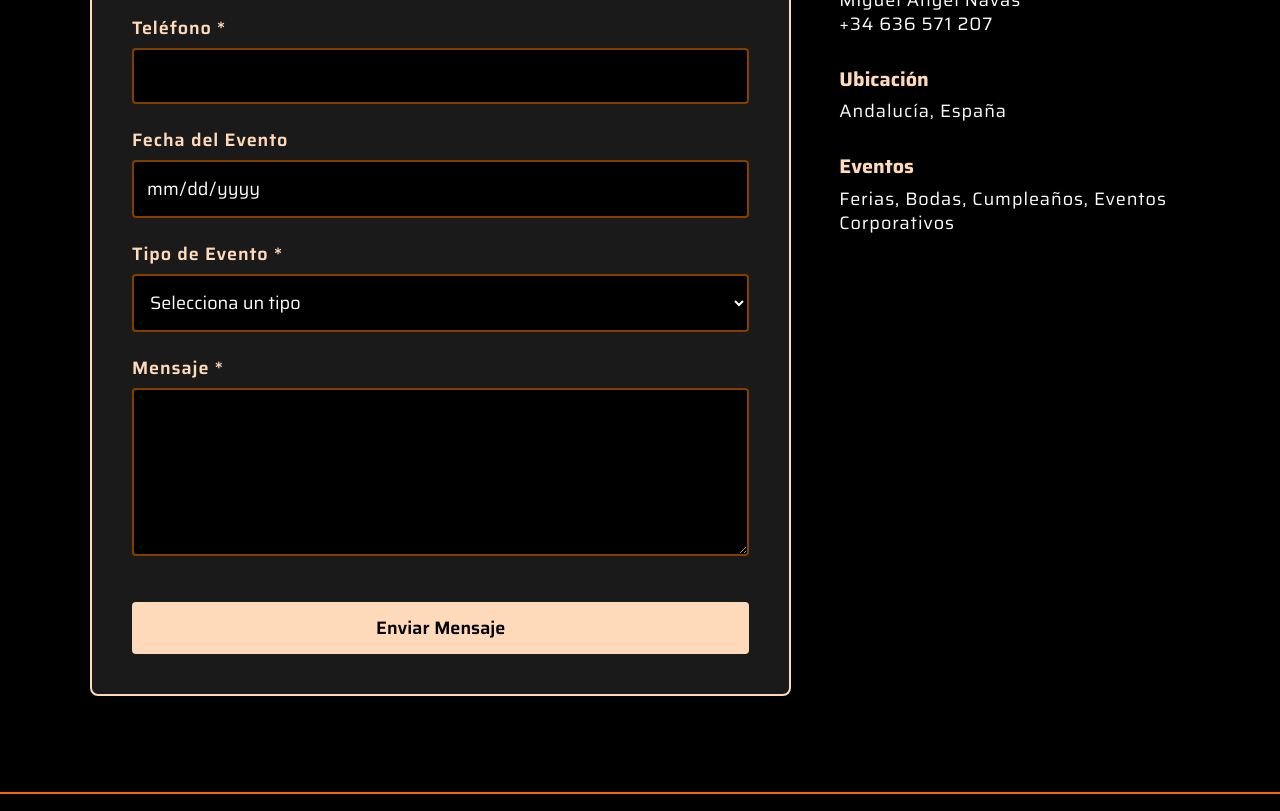
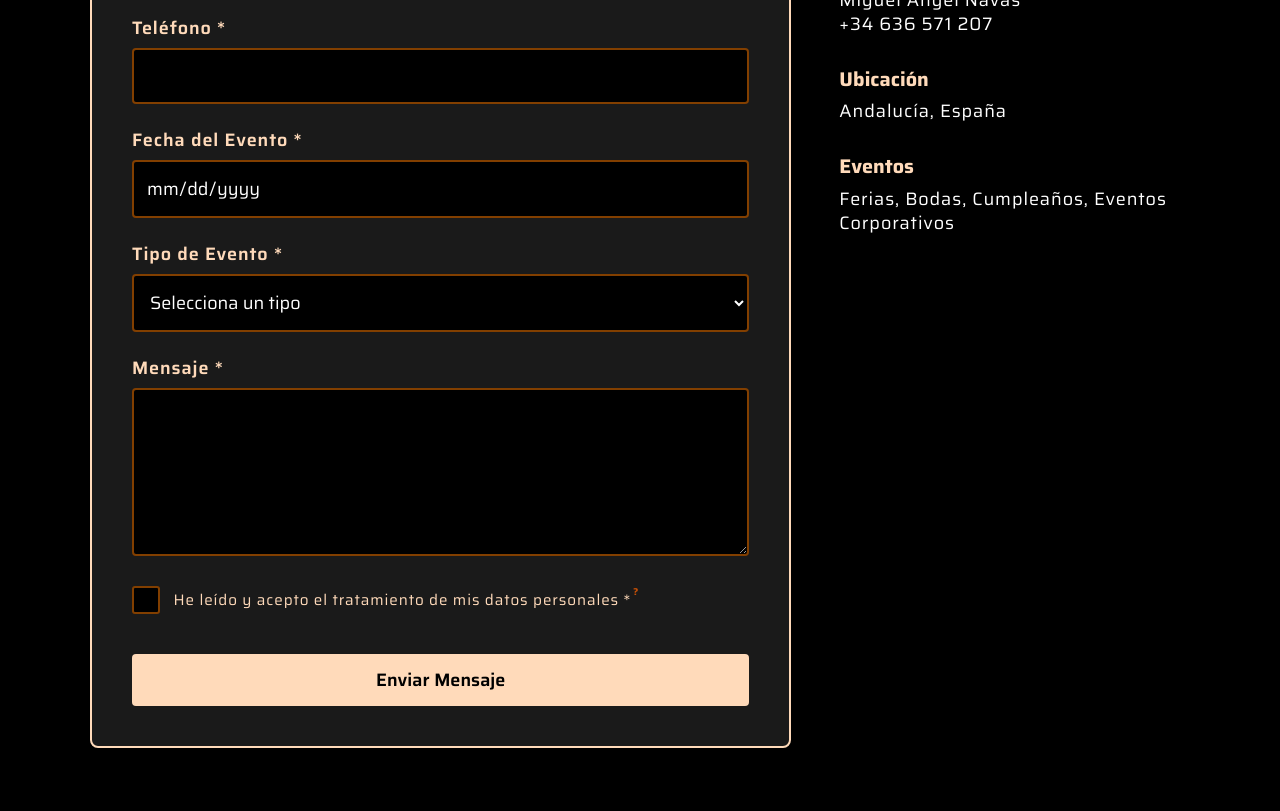
Before and after one commit to Izshin/Elegidos, a React (Vite) app: page /contacto in a window 1280 px wide. Shown: the part 560-1371 px from the top of the page. Built offline with nearby package versions, Linux system fonts and the light colour scheme.

Commit message:
Add consent checkbox and validation to Contact form; update LaOrquesta and Home components for improved content

```diff
--- a/src/components/Contacto.css
+++ b/src/components/Contacto.css
@@ -143,6 +143,192 @@
   }
 }
 
+.consent-group {
+  margin-bottom: 1.5rem;
+}
+
+.consent-row {
+  display: flex;
+  align-items: center;
+  gap: 0.85rem;
+}
+
+.consent-label {
+  display: flex;
+  align-items: center;
+  gap: 1.1rem;
+  color: var(--color-primary);
+  font-size: 0.95rem;
+  cursor: pointer;
+  flex: 1;
+  line-height: 1.4;
+}
+
+.consent-text {
+  color: var(--color-accent);
+  font-size: 0.95rem;
+  line-height: 1.4;
+  cursor: default;
+  user-select: none;
+}
+
+/* Checkbox personalizado */
+.consent-label input[type='checkbox'],
+#consent {
+  appearance: none;
+  -webkit-appearance: none;
+  width: 17px;
+  height: 17px;
+  min-width: 17px;
+  margin-top: 0;
+  vertical-align: middle;
+  border: 2px solid var(--color-secondary);
+  border-radius: 3px;
+  background-color: var(--color-black);
+  cursor: pointer;
+  transition: background 0.2s, border-color 0.2s, box-shadow 0.2s;
+  position: relative;
+  flex-shrink: 0;
+}
+
+.consent-label input[type='checkbox']:checked,
+#consent:checked {
+  background-color: var(--color-accent);
+  border-color: var(--color-accent);
+  box-shadow: none;
+}
+
+.consent-label input[type='checkbox']:checked::after,
+#consent:checked::after {
+  content: '';
+  position: absolute;
+  left: 50%;
+  top: 45%;
+  width: 5px;
+  height: 10px;
+  border: 2.5px solid var(--color-secondary);
+  border-top: none;
+  border-left: none;
+  transform: translate(-50%, -50%) rotate(45deg);
+}
+
+.consent-label input[type='checkbox'].checkbox-hovered,
+#consent.checkbox-hovered {
+  border-color: var(--color-accent);
+  box-shadow: 0 0 10px rgba(255, 218, 186, 0.3);
+}
+
+#consent.checkbox-alert {
+  border-color: #e53e3e;
+  box-shadow: 0 0 12px rgba(229, 62, 62, 0.6);
+  animation: checkbox-shake 0.4s ease;
+}
+
+@keyframes checkbox-shake {
+  0%, 100% { transform: translateX(0); }
+  20% { transform: translateX(-4px); }
+  40% { transform: translateX(4px); }
+  60% { transform: translateX(-3px); }
+  80% { transform: translateX(3px); }
+}
+
+.consent-text-wrap {
+  position: relative;
+  display: inline;
+}
+
+.rgpd-tooltip-btn {
+  position: relative;
+  top: -4px;
+  background: transparent;
+  color: var(--color-primary);
+  border: none;
+  font-size: 0.62rem;
+  font-weight: 700;
+  cursor: pointer;
+  padding: 0;
+  margin-left: 2px;
+  vertical-align: super;
+  transition: color 0.2s;
+  flex-shrink: 0;
+  opacity: 0.75;
+  letter-spacing: 0;
+}
+
+.rgpd-tooltip-btn:hover {
+  color: var(--color-accent);
+  opacity: 1;
+}
+
+.rgpd-tooltip {
+  margin-top: 0.75rem;
+  background: #1e1e1e;
+  border-radius: 8px;
+  padding: 1rem 1.25rem;
+  font-size: 0.82rem;
+  color: rgba(255, 255, 255, 0.85);
+  line-height: 1.65;
+  box-shadow: 0 4px 20px rgba(0, 0, 0, 0.5);
+}
+
+.rgpd-tooltip strong {
+  color: var(--color-accent);
+  font-size: 0.85rem;
+}
+
+.rgpd-tooltip .rgpd-title {
+  display: block;
+  margin-bottom: 0.5rem;
+}
+
+.rgpd-tooltip p {
+  margin: 0.5rem 0 0;
+}
+
+.rgpd-tooltip-close {
+  margin-top: 0.85rem;
+  background: transparent;
+  border: 2px solid var(--color-accent);
+  color: var(--color-accent);
+  border-radius: 4px;
+  padding: 0.35rem 1rem;
+  font-size: 0.85rem;
+  font-weight: 600;
+  cursor: pointer;
+  transition: all 0.3s ease;
+  display: block;
+  width: fit-content;
+  font-family: var(--font-family);
+}
+
+.rgpd-tooltip-close:hover {
+  background: var(--color-accent);
+  color: var(--color-black);
+}
+
+.form-group input.input-error,
+.form-group select.input-error,
+.form-group textarea.input-error {
+  border-color: #e53e3e;
+  box-shadow: 0 0 8px rgba(229, 62, 62, 0.25);
+}
+
+.field-error {
+  display: none;
+}
+
+.validation-list {
+  margin: 0.4rem 0 0 0;
+  padding: 0;
+  list-style: none;
+  font-weight: 400;
+  font-size: 0.88rem;
+}
+
+.validation-list li {
+  margin-top: 0.2rem;
+}
+
 .status-message {
   margin-top: 1rem;
   padding: 0.8rem;
--- a/src/components/Contacto.tsx
+++ b/src/components/Contacto.tsx
@@ -14,16 +14,50 @@ const Contacto = () => {
     message: ''
   });
   const [status, setStatus] = useState<'idle' | 'sending' | 'success' | 'error'>('idle');
+  const [consent, setConsent] = useState(false);
+  const [showTooltip, setShowTooltip] = useState(false);
+  const [errors, setErrors] = useState<Partial<Record<keyof typeof formData, string>>>({});
+  const [validationMessage, setValidationMessage] = useState<string[]>([]);
+  const [checkboxHovered, setCheckboxHovered] = useState(false);
+  const [checkboxAlert, setCheckboxAlert] = useState(false);
+
+  const validate = () => {
+    const newErrors: Partial<Record<keyof typeof formData, string>> = {};
+    if (!formData.name.trim() || formData.name.trim().length < 2)
+      newErrors.name = 'Introduce tu nombre completo.';
+    if (!/^[^\s@]+@[^\s@]+\.[^\s@]+$/.test(formData.email))
+      newErrors.email = 'El email no tiene un formato válido.';
+    if (!/^[\d\s+\-.]{9,}$/.test(formData.phone.trim()))
+      newErrors.phone = 'El teléfono debe tener al menos 9 dígitos.';
+    if (!formData.eventType)
+      newErrors.eventType = 'Selecciona un tipo de evento.';
+    return newErrors;
+  };
 
   const handleChange = (e: React.ChangeEvent<HTMLInputElement | HTMLTextAreaElement | HTMLSelectElement>) => {
-    setFormData({
-      ...formData,
-      [e.target.name]: e.target.value
-    });
+    const { name, value } = e.target;
+    const updatedErrors = { ...errors, [name]: undefined };
+    setFormData({ ...formData, [name]: value });
+    setErrors(updatedErrors);
+    if (Object.values(updatedErrors).every(v => !v)) setValidationMessage([]);
   };
 
   const handleSubmit = async (e: React.FormEvent) => {
     e.preventDefault();
+
+    if (!consent) {
+      setCheckboxAlert(true);
+      setTimeout(() => setCheckboxAlert(false), 1500);
+      return;
+    }
+
+    const validationErrors = validate();
+    if (Object.keys(validationErrors).length > 0) {
+      setErrors(validationErrors);
+      setValidationMessage(Object.values(validationErrors) as string[]);
+      return;
+    }
+    setValidationMessage([]);
 
     const isMobile = /Android|webOS|iPhone|iPad|iPod|BlackBerry|IEMobile|Opera Mini/i.test(navigator.userAgent);
 
@@ -93,6 +127,7 @@ Os dejo mis datos y un poco más de información:
         eventType: '',
         message: ''
       });
+      setConsent(false);
       setTimeout(() => setStatus('idle'), 5000); // Reset status after 5 seconds
     } catch (error) {
       console.error('FAILED...', error);
@@ -137,8 +172,10 @@ Os dejo mis datos y un poco más de información:
                 name="name"
                 value={formData.name}
                 onChange={handleChange}
+                className={errors.name ? 'input-error' : ''}
                 required
               />
+
             </div>
 
             <div className="form-group">
@@ -149,8 +186,10 @@ Os dejo mis datos y un poco más de información:
                 name="email"
                 value={formData.email}
                 onChange={handleChange}
+                className={errors.email ? 'input-error' : ''}
                 required
               />
+
             </div>
 
             <div className="form-group">
@@ -161,18 +200,21 @@ Os dejo mis datos y un poco más de información:
                 name="phone"
                 value={formData.phone}
                 onChange={handleChange}
+                className={errors.phone ? 'input-error' : ''}
                 required
               />
+
             </div>
 
             <div className="form-group">
-              <label htmlFor="date">Fecha del Evento</label>
+              <label htmlFor="date">Fecha del Evento *</label>
               <input
                 type="date"
                 id="date"
                 name="date"
                 value={formData.date}
                 onChange={handleChange}
+                required
               />
             </div>
 
@@ -183,6 +225,7 @@ Os dejo mis datos y un poco más de información:
                 name="eventType"
                 value={formData.eventType}
                 onChange={handleChange}
+                className={errors.eventType ? 'input-error' : ''}
                 required
               >
                 <option value="">Selecciona un tipo</option>
@@ -192,6 +235,7 @@ Os dejo mis datos y un poco más de información:
                 <option value="corporativo">Evento Corporativo</option>
                 <option value="otro">Otro</option>
               </select>
+
             </div>
 
             <div className="form-group">
@@ -201,9 +245,45 @@ Os dejo mis datos y un poco más de información:
                 name="message"
                 value={formData.message}
                 onChange={handleChange}
+                className={errors.message ? 'input-error' : ''}
                 rows={5}
                 required
               ></textarea>
+
+            </div>
+
+            <div className="form-group consent-group">
+              <div className="consent-row">
+                <input
+                  type="checkbox"
+                  id="consent"
+                  checked={consent}
+                  onChange={(e) => setConsent(e.target.checked)}
+                  onMouseEnter={() => setCheckboxHovered(true)}
+                  onMouseLeave={() => setCheckboxHovered(false)}
+                  className={`${checkboxHovered ? 'checkbox-hovered' : ''} ${checkboxAlert ? 'checkbox-alert' : ''}`}
+                />
+                <span className="consent-text">
+                  He leído y acepto el tratamiento de mis datos personales *
+                  <button
+                    type="button"
+                    className="rgpd-tooltip-btn"
+                    onClick={(e) => { e.preventDefault(); setShowTooltip(!showTooltip); }}
+                    aria-label="Información sobre protección de datos"
+                  >
+                    ?
+                  </button>
+                </span>
+              </div>
+              {showTooltip && (
+                <div className="rgpd-tooltip">
+                  <strong className="rgpd-title">Información sobre protección de datos (RGPD)</strong>
+                  <p>Los datos que nos facilites (nombre, email, teléfono y mensaje) se envían directamente a <strong>Orquesta Elegidos</strong> con el único fin de atender tu solicitud de contratación.</p>
+                  <p>El envío se realiza a través de <strong>EmailJS</strong>, un servicio de terceros, y el sitio está alojado en <strong>GitHub Pages</strong>. Ambos servicios tienen servidores en Estados Unidos. Esta transferencia internacional está amparada bajo las garantías del RGPD de la UE mediante las cláusulas contractuales tipo aprobadas por la Comisión Europea.</p>
+                  <p>Tus datos no serán cedidos a terceros ni usados para fines publicitarios. Puedes ejercer tus derechos de acceso, rectificación y supresión escribiendo a <strong>elegidos.gerencia@gmail.com</strong>.</p>
+                  <button type="button" className="rgpd-tooltip-close" onClick={() => setShowTooltip(false)}>Cerrar</button>
+                </div>
+              )}
             </div>
 
             <motion.button
@@ -215,6 +295,15 @@ Os dejo mis datos y un poco más de información:
             >
               {status === 'sending' ? 'Enviando...' : 'Enviar Mensaje'}
             </motion.button>
+
+            {validationMessage.length > 0 && (
+              <div className="status-message error">
+                <strong>Por favor, corrige los siguientes errores:</strong>
+                <ul className="validation-list">
+                  {validationMessage.map((msg, i) => <li key={i}>{msg}</li>)}
+                </ul>
+              </div>
+            )}
 
             {status === 'success' && (
               <p className="status-message success">¡Mensaje enviado con éxito! Te contactaremos pronto.</p>
--- a/src/components/LaOrquesta.tsx
+++ b/src/components/LaOrquesta.tsx
@@ -14,7 +14,7 @@ const LaOrquesta = () => {
           animate={{ y: 0, opacity: 1 }}
           transition={{ duration: 0.6 }}
         >
-          Los que hacen posible que la noche no tenga fin
+          Los que llevan el show
         </motion.h3>
 
         <ChromaGrid
--- a/src/data/members.ts
+++ b/src/data/members.ts
@@ -49,8 +49,7 @@ export const members: Member[] = [
         id: 'kiko',
         image: import.meta.env.BASE_URL + 'images/Kiko.png',
         title: 'Kiko',
-        subtitle: 'Teclados',
-        handle: 'Cádiz',
+        subtitle: 'Teclista',
         location: 'Cádiz',
         borderColor: '#FFDABA',
         gradient: 'linear-gradient(210deg, #823F00, #000000)',
@@ -71,7 +70,7 @@ export const members: Member[] = [
         id: 'sergio-take',
         image: import.meta.env.BASE_URL + 'images/Take.jpg',
         title: 'Sergio "Take"',
-        subtitle: 'Bajo Eléctrico',
+        subtitle: 'Bajista',
         handle: '',
         location: 'Utrera',
         borderColor: '#FFDABA',
```
Also changed, not shown: src/pages/Home.css (+10 -0 lines), src/pages/Home.tsx (+10 -8 lines), src/pages/MemberProfile.tsx (+2 -7 lines).
